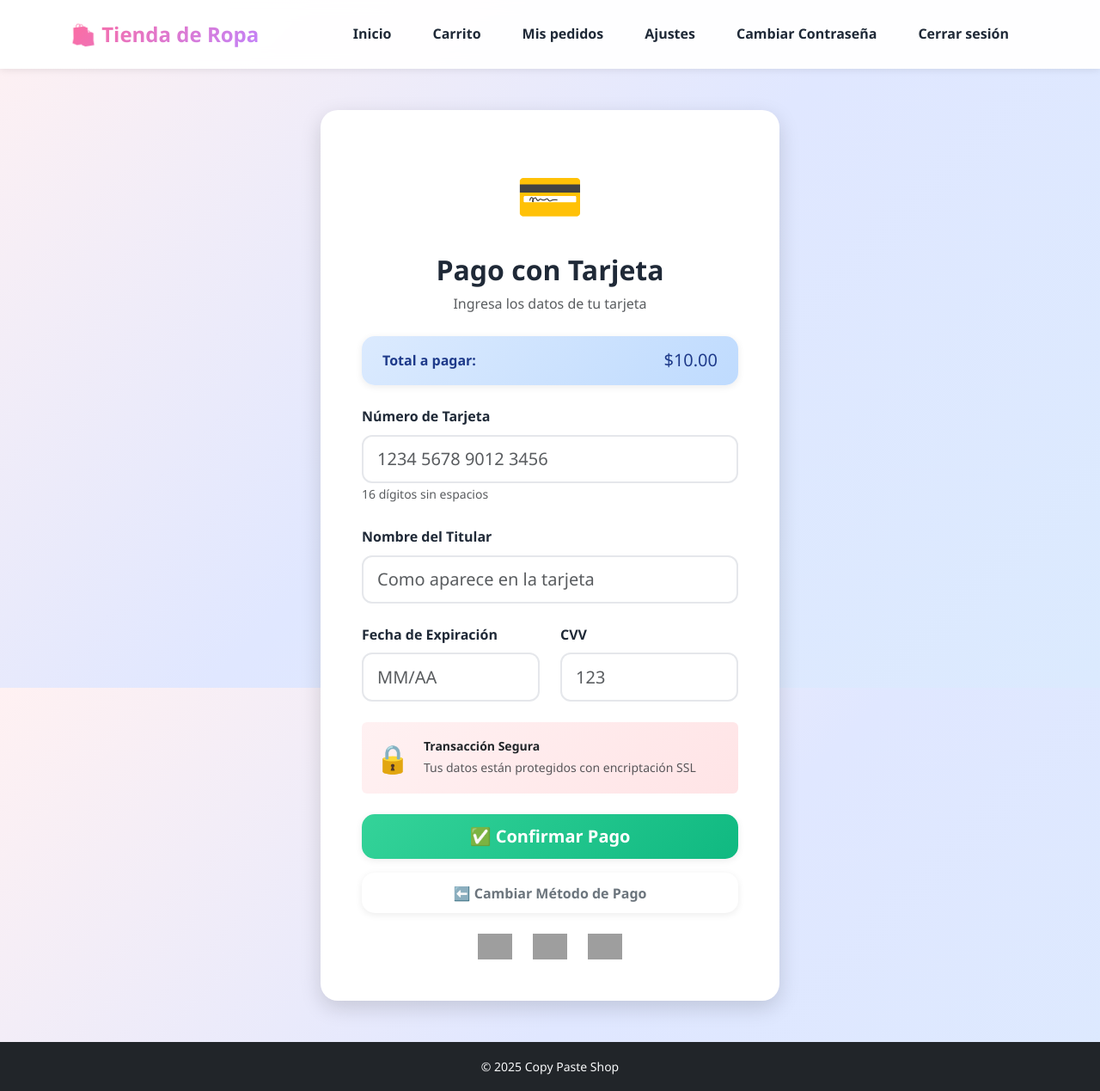
After one commit to CHERRYPOPUwU/ecommerce_copy_paste, a Flask app: page /pago/tarjeta/1 in a window 1280 px wide. The commit adds this page. Shown: the whole page at 86% size. Run offline with Flask 3, Linux system fonts and the light colour scheme; a user stored in the database is signed in; tables that the repository leaves empty hold one stand-in row (values such as "Sample post"); grey boxes are pictures that could not be loaded.

Commit message:
act final

```diff
--- a/ecom_login/app.py
+++ b/ecom_login/app.py
@@ -2,7 +2,7 @@ from flask import Flask, render_template, request, redirect, url_for, flash, ses
 from flask_login import LoginManager, login_user, login_required, logout_user, current_user
 from werkzeug.security import generate_password_hash, check_password_hash
 from .config import Config
-from .models import db, Usuario, Producto, CarritoItem, Pedido, DetallePedido
+from .models import db, Usuario, Producto, CarritoItem, Pedido, DetallePedido, MetodoPago
 from dotenv import load_dotenv
 import os
 
@@ -269,28 +269,166 @@ def vaciar_carrito():
 
 
 # ---------- FINALIZAR COMPRA ----------
+# ---------- FINALIZAR COMPRA (REDIRIGE A PAGO) ----------
 @app.route('/finalizar_compra', methods=['POST'])
 @login_required
 def finalizar_compra():
     carrito = CarritoItem.query.filter_by(usuario_id=current_user.id).all()
     if not carrito:
         flash('Tu carrito está vacío.', 'warning')
-        return redirect(url_for('carrito'))
+        return redirect(url_for('ver_carrito'))
 
     total = sum(item.producto.precio * item.cantidad for item in carrito)
 
-    pedido = Pedido(usuario_id=current_user.id, total=total)
+    # Crear pedido
+    pedido = Pedido(usuario_id=current_user.id, total=total, estado='Pendiente de Pago')
     db.session.add(pedido)
     db.session.commit()
 
+    # Guardar detalles
     for item in carrito:
         detalle = DetallePedido(
             pedido_id=pedido.id,
             producto_id=item.producto_id,
             cantidad=item.cantidad,
-            precio=item.producto.precio  # 👈 ESTE CAMPO ES FUNDAMENTAL
+            precio=item.producto.precio
         )
         db.session.add(detalle)
+
+    db.session.commit()
+
+    # Guardar ID del pedido en sesión y redirigir a selección de pago
+    session['pedido_pendiente'] = pedido.id
+    return redirect(url_for('seleccionar_metodo_pago'))
+# ---------- SELECCIONAR MÉTODO DE PAGO ----------
+@app.route('/pago/metodo')
+@login_required
+def seleccionar_metodo_pago():
+    pedido_id = session.get('pedido_pendiente')
+    if not pedido_id:
+        flash('No hay ningún pedido pendiente.', 'warning')
+        return redirect(url_for('ver_carrito'))
+
+    pedido = Pedido.query.get_or_404(pedido_id)
+    return render_template('user/seleccionar_pago.html', pedido=pedido)
+
+
+# ---------- PROCESAR PAGO CON TARJETA ----------
+@app.route('/pago/tarjeta/<int:pedido_id>', methods=['GET', 'POST'])
+@login_required
+def pago_tarjeta(pedido_id):
+    pedido = Pedido.query.get_or_404(pedido_id)
+
+    if pedido.usuario_id != current_user.id:
+        flash('Acceso denegado.', 'danger')
+        return redirect(url_for('home'))
+
+    if request.method == 'POST':
+        # Obtener datos del formulario
+        numero_tarjeta = request.form['numero_tarjeta']
+        nombre_titular = request.form['nombre_titular']
+        fecha_expiracion = request.form['fecha_expiracion']
+        cvv = request.form['cvv']
+
+        # Validación básica (en producción usarías una pasarela real)
+        if len(numero_tarjeta) == 16 and len(cvv) == 3:
+            # Guardar método de pago
+            metodo = MetodoPago(
+                pedido_id=pedido.id,
+                tipo_pago='tarjeta',
+                estado_pago='Aprobado',
+                numero_tarjeta=numero_tarjeta[-4:],  # Solo últimos 4 dígitos
+                nombre_titular=nombre_titular
+            )
+            db.session.add(metodo)
+
+            # Actualizar estado del pedido
+            pedido.estado = 'Confirmado'
+
+            # Limpiar carrito
+            CarritoItem.query.filter_by(usuario_id=current_user.id).delete()
+
+            db.session.commit()
+
+            # Limpiar sesión
+            session.pop('pedido_pendiente', None)
+
+            flash('¡Pago procesado exitosamente! 🎉', 'success')
+            return redirect(url_for('confirmacion_pago', pedido_id=pedido.id))
+        else:
+            flash('Datos de tarjeta inválidos.', 'danger')
+
+    return render_template('user/pago_tarjeta.html', pedido=pedido)
+
+
+# ---------- PROCESAR PAGO CON PSE ----------
+@app.route('/pago/pse/<int:pedido_id>', methods=['GET', 'POST'])
+@login_required
+def pago_pse(pedido_id):
+    pedido = Pedido.query.get_or_404(pedido_id)
+
+    if pedido.usuario_id != current_user.id:
+        flash('Acceso denegado.', 'danger')
+        return redirect(url_for('home'))
+
+    # Lista de bancos colombianos
+    bancos = [
+        'Bancolombia', 'Banco de Bogotá', 'BBVA Colombia', 'Davivienda',
+        'Banco de Occidente', 'Banco Popular', 'Itaú', 'Banco Caja Social',
+        'Banco AV Villas', 'Banco Falabella', 'Scotiabank Colpatria'
+    ]
+
+    if request.method == 'POST':
+        banco = request.form['banco']
+        tipo_persona = request.form['tipo_persona']
+        tipo_documento = request.form['tipo_documento']
+        numero_documento = request.form['numero_documento']
+
+        # Validación básica
+        if banco and tipo_persona and numero_documento:
+            # Guardar método de pago
+            metodo = MetodoPago(
+                pedido_id=pedido.id,
+                tipo_pago='pse',
+                estado_pago='Aprobado',
+                banco=banco,
+                tipo_persona=tipo_persona,
+                tipo_documento=tipo_documento,
+                numero_documento=numero_documento[-4:]  # Solo últimos 4 dígitos
+            )
+            db.session.add(metodo)
+
+            # Actualizar estado del pedido
+            pedido.estado = 'Confirmado'
+
+            # Limpiar carrito
+            CarritoItem.query.filter_by(usuario_id=current_user.id).delete()
+
+            db.session.commit()
+
+            # Limpiar sesión
+            session.pop('pedido_pendiente', None)
+
+            flash('¡Pago PSE procesado exitosamente! 🎉', 'success')
+            return redirect(url_for('confirmacion_pago', pedido_id=pedido.id))
+        else:
+            flash('Por favor completa todos los campos.', 'danger')
+
+    return render_template('user/pago_pse.html', pedido=pedido, bancos=bancos)
+
+
+# ---------- CONFIRMACIÓN DE PAGO ----------
+@app.route('/pago/confirmacion/<int:pedido_id>')
+@login_required
+def confirmacion_pago(pedido_id):
+    pedido = Pedido.query.get_or_404(pedido_id)
+
+    if pedido.usuario_id != current_user.id:
+        flash('Acceso denegado.', 'danger')
+        return redirect(url_for('home'))
+
+    metodo = MetodoPago.query.filter_by(pedido_id=pedido.id).first()
+    return render_template('user/confirmacion_pago.html', pedido=pedido, metodo=metodo)
 
     # Limpiar el carrito
     for item in carrito:
--- a/ecom_login/templates/user/carrito.html
+++ b/ecom_login/templates/user/carrito.html
@@ -95,7 +95,7 @@
           <!-- Botones de acción -->
           <form method="POST" action="{{ url_for('finalizar_compra') }}" class="mb-3">
             <button type="submit" class="btn btn-success w-100 btn-lg mb-2">
-              ✅ Finalizar Compra
+                💳 Proceder al Pago
             </button>
           </form>
 
--- /dev/null
+++ b/ecom_login/templates/user/pago_tarjeta.html
@@ -0,0 +1,116 @@
+{% extends 'base.html' %}
+{% block content %}
+<div class="container mt-5 mb-5">
+  <div class="row justify-content-center">
+    <div class="col-md-6">
+      <div class="card shadow-lg border-0" style="border-radius: 20px;">
+        <div class="card-body p-5">
+          <div class="text-center mb-4">
+            <div style="font-size: 4rem;">💳</div>
+            <h2 class="fw-bold mt-3">Pago con Tarjeta</h2>
+            <p class="text-muted">Ingresa los datos de tu tarjeta</p>
+          </div>
+
+          <div class="alert alert-info mb-4">
+            <strong>Total a pagar:</strong>
+            <span class="float-end h5 mb-0">${{ "%.2f"|format(pedido.total) }}</span>
+          </div>
+
+          <form method="POST">
+            <div class="mb-4">
+              <label class="form-label fw-bold">Número de Tarjeta</label>
+              <input type="text"
+                     name="numero_tarjeta"
+                     class="form-control form-control-lg"
+                     placeholder="1234 5678 9012 3456"
+                     maxlength="16"
+                     pattern="[0-9]{16}"
+                     required>
+              <small class="text-muted">16 dígitos sin espacios</small>
+            </div>
+
+            <div class="mb-4">
+              <label class="form-label fw-bold">Nombre del Titular</label>
+              <input type="text"
+                     name="nombre_titular"
+                     class="form-control form-control-lg"
+                     placeholder="Como aparece en la tarjeta"
+                     required>
+            </div>
+
+            <div class="row">
+              <div class="col-md-6 mb-4">
+                <label class="form-label fw-bold">Fecha de Expiración</label>
+                <input type="text"
+                       name="fecha_expiracion"
+                       class="form-control form-control-lg"
+                       placeholder="MM/AA"
+                       pattern="[0-9]{2}/[0-9]{2}"
+                       maxlength="5"
+                       required>
+              </div>
+              <div class="col-md-6 mb-4">
+                <label class="form-label fw-bold">CVV</label>
+                <input type="text"
+                       name="cvv"
+                       class="form-control form-control-lg"
+                       placeholder="123"
+                       maxlength="3"
+                       pattern="[0-9]{3}"
+                       required>
+              </div>
+            </div>
+
+            <div class="mb-4 p-3 rounded" style="background: linear-gradient(135deg, #FFF1F2 0%, #FFE4E6 100%);">
+              <div class="d-flex align-items-center">
+                <div style="font-size: 2rem;" class="me-3">🔒</div>
+                <div>
+                  <small class="fw-bold d-block">Transacción Segura</small>
+                  <small class="text-muted">Tus datos están protegidos con encriptación SSL</small>
+                </div>
+              </div>
+            </div>
+
+            <button type="submit" class="btn btn-success btn-lg w-100 mb-3">
+              ✅ Confirmar Pago
+            </button>
+            <a href="{{ url_for('seleccionar_metodo_pago') }}" class="btn btn-outline-secondary w-100">
+              ⬅️ Cambiar Método de Pago
+            </a>
+          </form>
+
+          <div class="text-center mt-4">
+            <img src="https://upload.wikimedia.org/wikipedia/commons/0/04/Visa.svg"
+                 alt="Visa" style="height: 30px; margin: 0 10px;">
+            <img src="https://upload.wikimedia.org/wikipedia/commons/2/2a/Mastercard-logo.svg"
+                 alt="Mastercard" style="height: 30px; margin: 0 10px;">
+            <img src="https://upload.wikimedia.org/wikipedia/commons/3/30/American_Express_logo.svg"
+                 alt="Amex" style="height: 30px; margin: 0 10px;">
+          </div>
+        </div>
+      </div>
+    </div>
+  </div>
+</div>
+
+<script>
+// Auto-formatear número de tarjeta
+document.querySelector('input[name="numero_tarjeta"]').addEventListener('input', function(e) {
+  this.value = this.value.replace(/\D/g, '');
+});
+
+// Auto-formatear fecha de expiración
+document.querySelector('input[name="fecha_expiracion"]').addEventListener('input', function(e) {
+  let value = this.value.replace(/\D/g, '');
+  if (value.length >= 2) {
+    value = value.slice(0, 2) + '/' + value.slice(2, 4);
+  }
+  this.value = value;
+});
+
+// Solo números en CVV
+document.querySelector('input[name="cvv"]').addEventListener('input', function(e) {
+  this.value = this.value.replace(/\D/g, '');
+});
+</script>
+{% endblock %}
```
Also changed, not shown: ecom_login/models.py (+25 -1 lines), ecom_login/templates/user/confirmacion_pago.html (added, +108 -0 lines), ecom_login/templates/user/pago_pse.html (added, +91 -0 lines), ecom_login/templates/user/seleccionar_pago.html (added, +89 -0 lines), resetear_db.py (added, +67 -0 lines).
